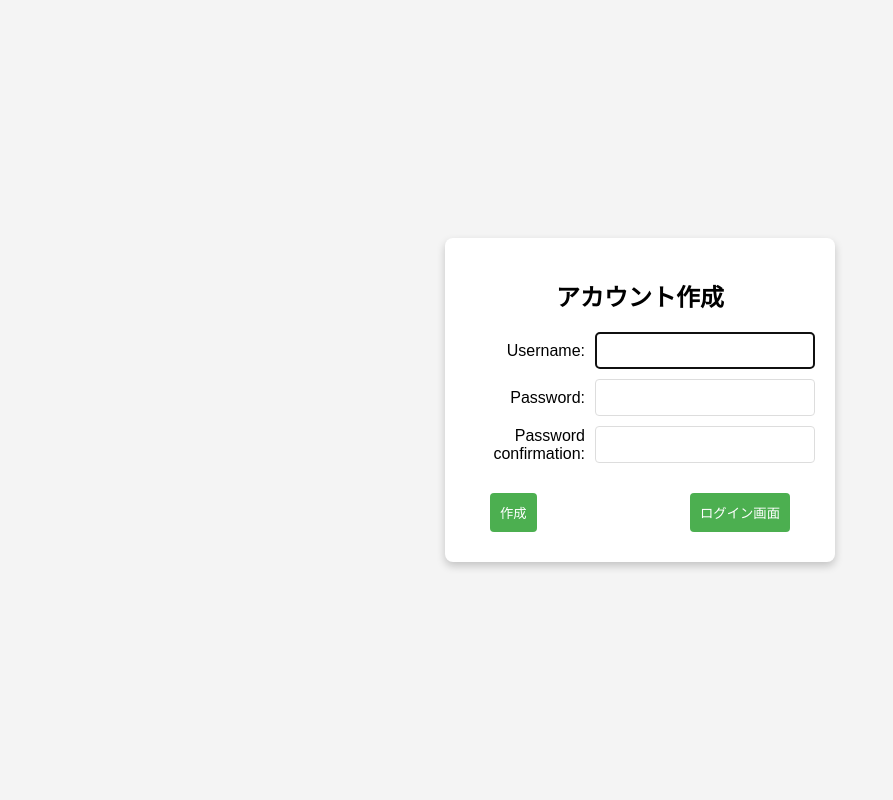
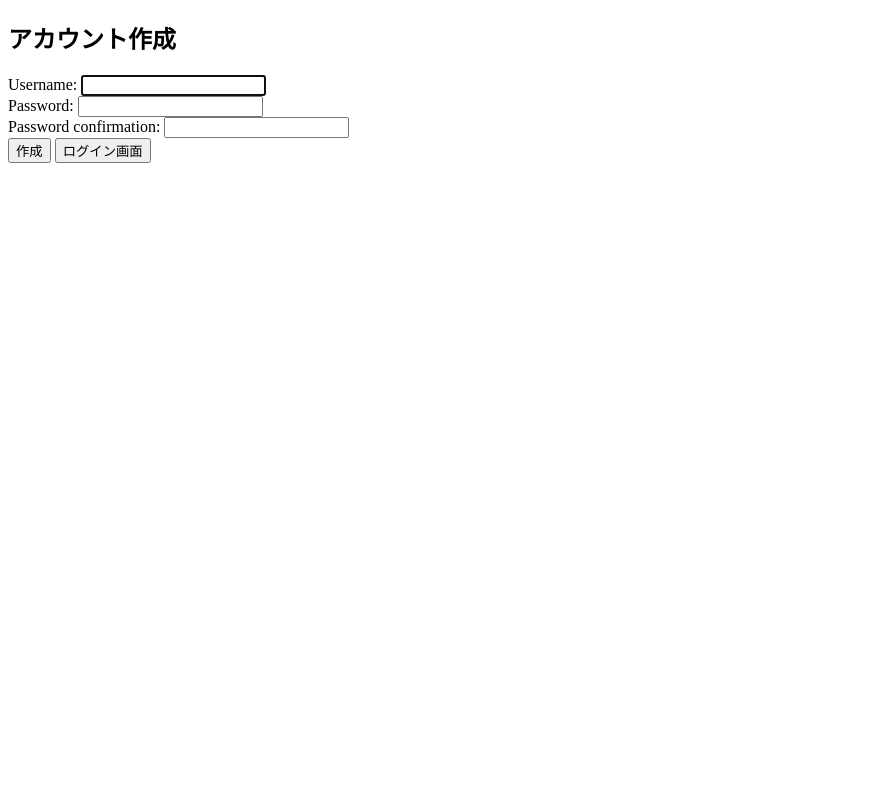
Before and after one commit to INswon/MovieChallenge, a Django app: page /users/signup/ in a window 1280 px wide. Shown: the whole page, without its empty margins (0-893 px from the left). Run offline with Django 5.2, Linux system fonts and the light colour scheme.

Commit message:
Update styles.css
cssの修正

```diff
--- a/MovieChallenge/static/styles.css
+++ b/MovieChallenge/static/styles.css
@@ -1,115 +1,77 @@
-/* 全体のレイアウト設定 */
-body {
-    font-family: Arial, sans-serif;
-    background-color: #f4f4f4;
-    margin: 0;
-    padding: 0;
-    display: flex;
-    justify-content: center;
-    align-items: center;
-    height: 100vh;
+/* header内のスタイル */
+header {
+  display: flex !important;
+  background-color: gray; /* ライトグレーの背景 */
+  justify-content: space-between;
+  align-items: center;
+  padding: 10px 20px;
 }
 
-/* コンテナのスタイル */
-.container {
-    display: flex;
-    justify-content: center; /* コンテンツを中央に配置 */
-    align-items: center;
-    height: 100vh;
+.header-title h1{
+  font-size: 30px;
 }
 
-/* フォームのスタイル */
-form {
-    background-color: #fff;
-    padding: 20px;
-    border-radius: 8px;
-    box-shadow: 0 4px 8px rgba(0, 0, 0, 0.2);
-    width: 350px; /* 親コンテナの幅を制限 */
-    max-width: 90%; /* レスポンシブデザインを考慮 */
-    margin: 0 auto; /* 中央に配置 */
-    display: flex;
-    flex-direction: column;
-    align-items: center; /* フォーム内の要素を中央揃え */
+.header-nav nav ul {
+  list-style: none;
+  display: flex;
+  margin: 0;
+  padding: 0;
 }
 
-form div {
-    width: 100%; /* 全幅を使用 */
-    display: flex;
-    align-items: center;
-    margin-bottom: 10px; /* 各フィールドの間隔を設定 */
+.header-nav ul li {
+  font-size: 18px;
 }
 
-/* ラベルのスタイル */
-form div label {
-    width: 120px; /* ラベルの幅を設定 */
-    text-align: right;
-    margin-right: 10px; /* ラベルと入力フィールドの間にスペースを設定 */
+.header-nav ul li a {
+  text-decoration: none;
+  color: #333;
 }
 
-/* 入力フィールドのスタイル */
-form div input {
-    flex: 1; /* 入力フィールドが残りのスペースを占有 */
-    padding: 10px;
-    border: 1px solid #ddd;
-    border-radius: 4px;
-    box-sizing: border-box; /* パディングとボーダーを含めた幅を設定 */
+nav {
+  display: flex;
+  justify-content: space-between;
+  align-items: center;
 }
 
-/* ボタンコンテナのスタイル */
-.button-container {
-    display: flex;
-    gap: 30px;
-    justify-content:space-between;
-    width: 100%;
-    max-width: 300px;
-    margin-top: 20px;
+nav a {
+  color: #4CAF50;
+  text-decoration: none;
+  font-weight: bold;
+  padding: 10px 20px;
+  list-style: none;
 }
 
-/* ボタンのスタイル */
-button {
-    background-color: #4CAF50;
-    color: white;
-    border: none;
-    padding: 10px;
-    cursor: pointer;
-    border-radius: 4px;
-    transition: background-color 0.3s ease;
+nav a:hover {
+  color: #0056b3; /* ホバースタイル */
 }
 
-/* ボタンのホバー時のスタイル */
-button:hover {
-    background-color: #45a049;
+
+/* ウェルカムセクションのスタイル */
+.welcome-section {
+  background-color: yellow; /* 明るい背景色 */
+  padding: 20px;
+  border-radius: 10px;
+  margin-bottom: 30px;
 }
 
-/* リンクボタンのスタイル */
-.button-container a.btn-link {
-    background-color: #4CAF50;
-    color: white;
-    border: none;
-    padding: 10px;
-    text-align: center;
-    text-decoration: none;
-    border-radius: 4px;
-    cursor: pointer;
-    transition: background-color 0.3s ease;
+.welcome-heading {
+  font-size: 2rem;
+  color: #333;
+  margin-bottom: 10px;
 }
 
-/* リンクボタンのホバー時のスタイル */
-.button-container a.btn-link:hover {
-    background-color: #45a049;
+.welcome-message {
+  font-size: 1.2rem;
+  color: #666;
 }
 
-/* 通常のリンクのスタイル（フォーム内では使用しないが、一般的なスタイルとして） */
-a {
-    display: block;
-    text-align: center;
-    margin-top: 15px;
-    color: #4CAF50;
-    text-decoration: none;
-    font-size: 0.9em;
+
+.message-container {
+  width: 100%;
+  max-width: 400px;
+  padding: 20px;
+  background-color: #f8f9fa;
+  border-radius: 8px;
+  box-shadow: 0 4px 8px rgba(0, 0, 0, 0.1);
+  text-align: center;
 }
-
-/* リンクのホバー時のスタイル */
-a:hover {
-    text-decoration: underline;
-}
```
